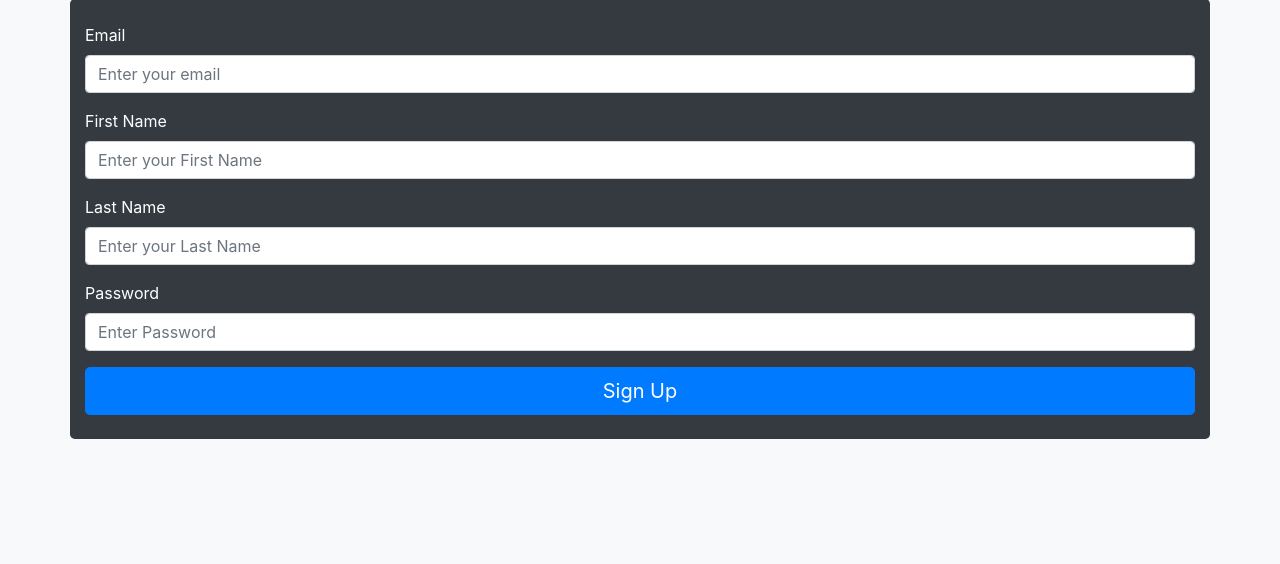
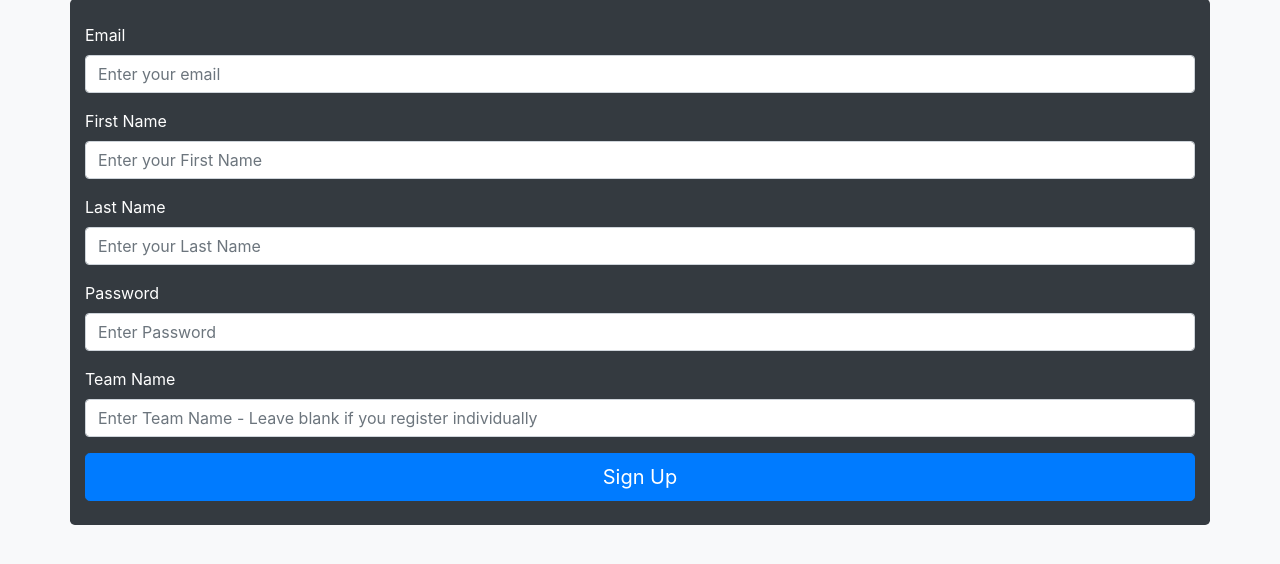
Before and after one commit to Ted-Vu/P2PMarkingApplicationRewrite, a PHP site: page /signup.php in a window 1280 px wide. Shown: the part 49-613 px from the top of the page. Run offline with PHP 8.4, Linux system fonts and the light colour scheme.

Commit message:
brainstorm some ideas about registering team

```diff
--- a/login.php
+++ b/login.php
@@ -68,7 +68,7 @@ if ($_SERVER['REQUEST_METHOD'] == 'POST') {
         $email = $_POST['email'];
         $pwd = $_POST['pwd'];
 
-        $sql = "SELECT email, Password, isAdmin from users;";
+        $sql = "SELECT email, Password, isAdmin, userID from users;";
         $result = $conn->query($sql);
 
         if ($result->num_rows > 0) {
@@ -76,6 +76,7 @@ if ($_SERVER['REQUEST_METHOD'] == 'POST') {
             while($row = $result->fetch_assoc()) {
                 if($row['email'] == $email && $row['Password'] == $pwd){
                     setcookie('auth', $email, time() + (86400 * 30), "/");
+                    setcookie('userid', $row['userID'], time() + (86400 * 30),"/");
                     if($row['isAdmin'] == 1){
                         header("Location: ./networkadmin.php");
                     }else{
--- a/signup.php
+++ b/signup.php
@@ -31,6 +31,17 @@ if ($_SERVER['REQUEST_METHOD'] == 'POST') {
             $sql = "INSERT INTO users (email, LastName, FirstName, Password, isAdmin, voted)
             VALUES ('{$email}','{$LName}', '{$FName}', '{$pwd}',0, 0); ";
             $conn->query($sql);
+
+            $sql = "SELECT AUTO_INCREMENT
+            FROM information_schema.TABLES
+            WHERE TABLE_SCHEMA = 'p2pmarking'
+            AND TABLE_NAME = 'users';";
+            $result = $conn -> query($sql);
+            $row = $result -> fetch_assoc();
+
+            if(!empty($_POST['teamname'])){
+                $sql = "INSERT INTO team (teamName, , numberOfVotes, totalScore) VALUES('{$_POST['teamname']}', ,0,0)";
+            }
             $conn -> close();
 
             $modal = <<<EOT
@@ -65,6 +76,9 @@ EOT;
     <title>P2P Marking System</title>
     <link rel="shortcut icon" href="favicon.svg">
     <link rel="stylesheet" href="https://stackpath.bootstrapcdn.com/bootstrap/4.4.1/css/bootstrap.min.css" integrity="sha384-Vkoo8x4CGsO3+Hhxv8T/Q5PaXtkKtu6ug5TOeNV6gBiFeWPGFN9MuhOf23Q9Ifjh" crossorigin="anonymous">
+    <script src="https://code.jquery.com/jquery-3.4.1.slim.min.js" integrity="sha384-J6qa4849blE2+poT4WnyKhv5vZF5SrPo0iEjwBvKU7imGFAV0wwj1yYfoRSJoZ+n" crossorigin="anonymous"></script>
+<script src="https://cdn.jsdelivr.net/npm/popper.js@1.16.0/dist/umd/popper.min.js" integrity="sha384-Q6E9RHvbIyZFJoft+2mJbHaEWldlvI9IOYy5n3zV9zzTtmI3UksdQRVvoxMfooAo" crossorigin="anonymous"></script>
+<script src="https://stackpath.bootstrapcdn.com/bootstrap/4.4.1/js/bootstrap.min.js" integrity="sha384-wfSDF2E50Y2D1uUdj0O3uMBJnjuUD4Ih7YwaYd1iqfktj0Uod8GCExl3Og8ifwB6" crossorigin="anonymous"></script>
     <script src='script.js'></script>
 </head>
 
@@ -90,8 +104,14 @@ EOT;
             <label for="pwd">Password</label>
             <input id="pwd" type="password" class="form-control" placeholder="Enter Password" name="pwd">
         </div>
+        <div class="form-group">
+            <label for="teamname">Team Name</label>
+            <input id="teamname" type="teamname" class="form-control" placeholder="Enter Team Name - Leave blank if you register individually" name="teamname">
+        </div>
         <button type="submit" class="btn btn-primary btn-lg btn-block">Sign Up</button>
     </form>
+
+
 </body>
 
 </html>
```
Also changed, not shown: marking.php (+8 -7 lines).
